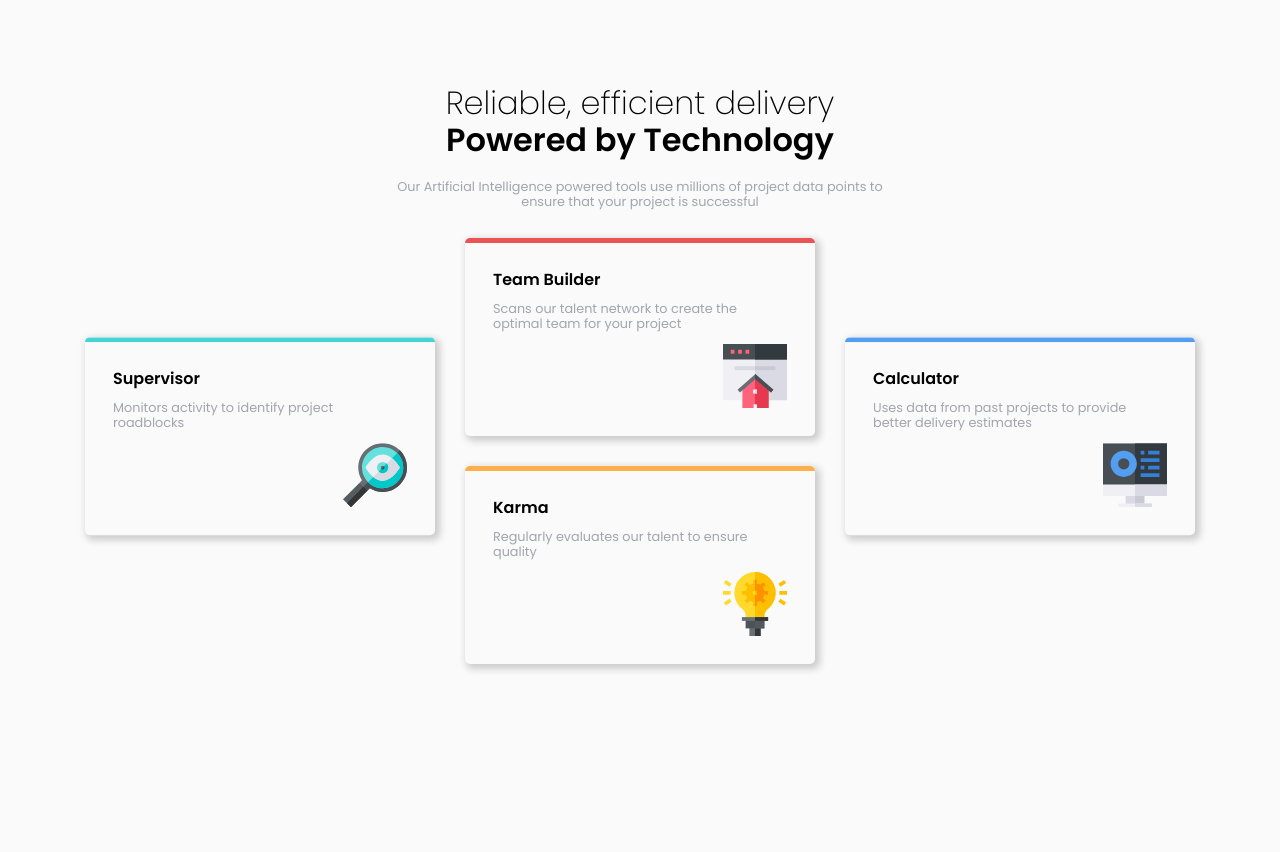
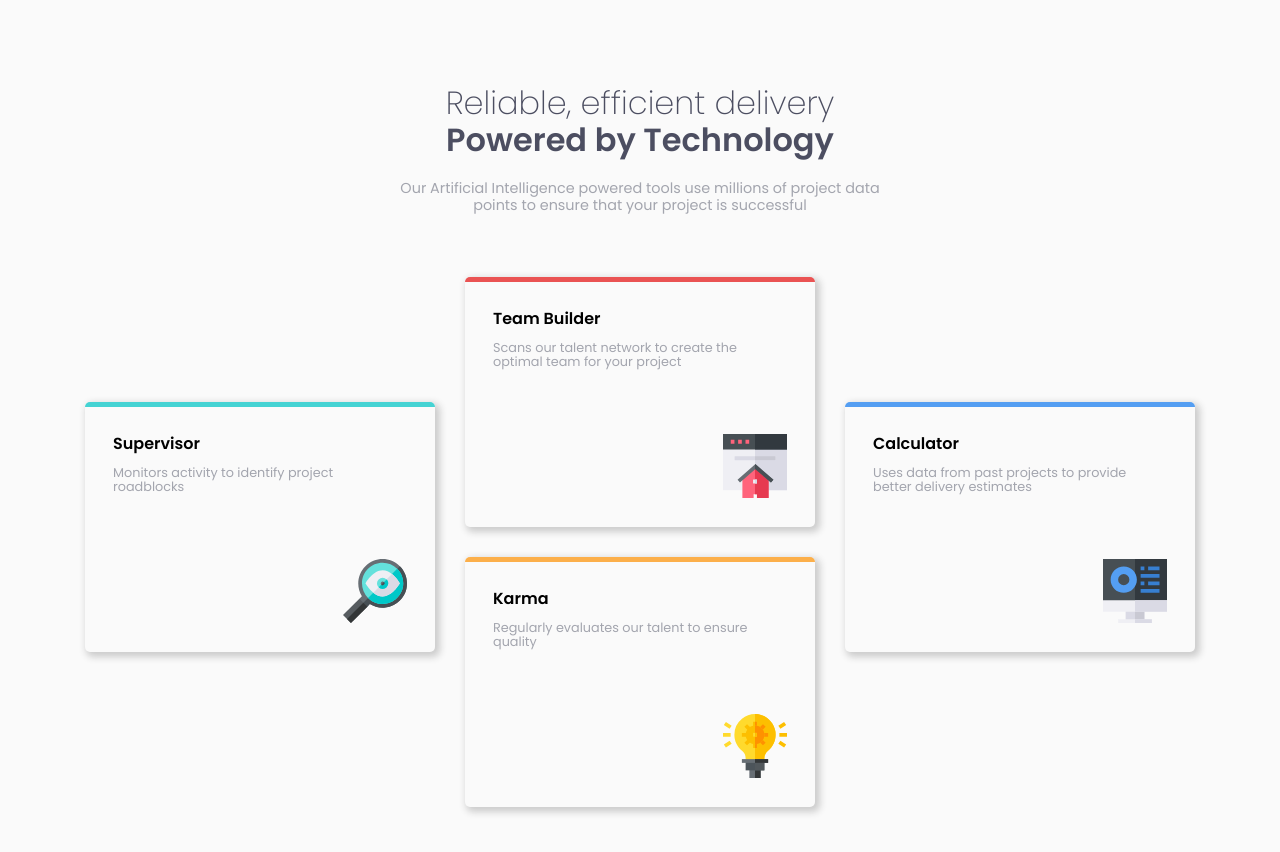
Before and after one commit to lholcomb/four-card-feature-section, a plain HTML site: page index.html in a window 1280 px wide. Before the commit the page ends 800 px from the top, so only its background shows below. Drawn offline with Linux system fonts and the light colour scheme.

Commit message:
Update styles.css
Updated to closer match style guide.

```diff
--- a/styles.css
+++ b/styles.css
@@ -19,11 +19,13 @@ header{
 h1{
     font-weight: 200;
     margin: 0;
+    color: hsl(234, 12%, 34%);
 }
 
 h1 span{
     font-weight: 600;
     margin: 0;
+    color: hsl(234, 12%, 34%);
 }
 
 h3{
@@ -36,12 +38,15 @@ p{
  font-size: .8rem;
 }
 
+header p{
+    font-size: .9rem;
+}
 
  .container {
     display: flex;
     flex-wrap: wrap;
     max-width: 1440px;
-    margin: 0 auto;
+    margin: 3em auto;
     justify-content: center;
 }
 
@@ -69,6 +74,7 @@ p{
     -webkit-box-shadow: 3px 3px 7px 2px #ccc;
     box-shadow:         3px 3px 7px 2px #ccc;
     width: 350px;
+    height: 250px;
     border-radius: 5px;
     padding: 1.75em;
     margin: 15px;
@@ -76,7 +82,9 @@ p{
 
 .card img{
     display: block;
+    margin-top: 4em;
     margin-left: auto;
+    margin-bottom: 0;
 }
 
 .attribution{
```
